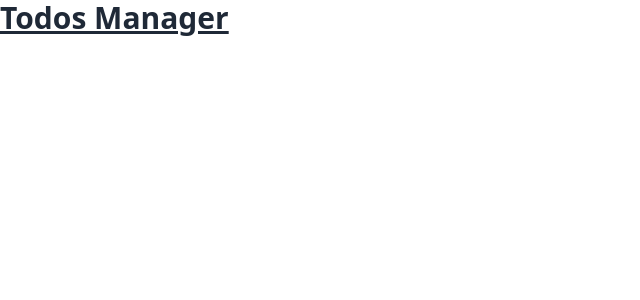
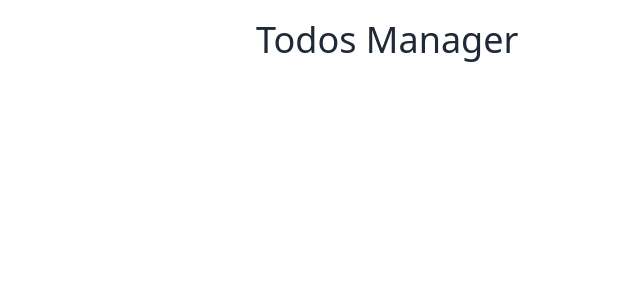
Before and after one commit to itzAmka/Task-Tarakar, a React (Vite) app: page / in a window 1280 px wide. Shown: the top 300 px of the page, without its empty margins (0-640 px from the left). Built offline with nearby package versions, Linux system fonts and the light colour scheme.

Commit message:
create container

```diff
--- a/src/App.jsx
+++ b/src/App.jsx
@@ -1,8 +1,10 @@
+import Container from './components/Container';
+
 const App = () => {
 	return (
-		<div>
-			<h1 className='text-3xl font-bold underline'>Todos Manager</h1>
-		</div>
+		<Container>
+			<h1 className='text-4xl'>Todos Manager</h1>
+		</Container>
 	);
 };
 
--- /dev/null
+++ b/src/components/Container.jsx
@@ -0,0 +1,5 @@
+const Container = ({ children }) => {
+	return <div className='container mx-auto max-w-3xl mt-5'>{children}</div>;
+};
+
+export default Container;
```
